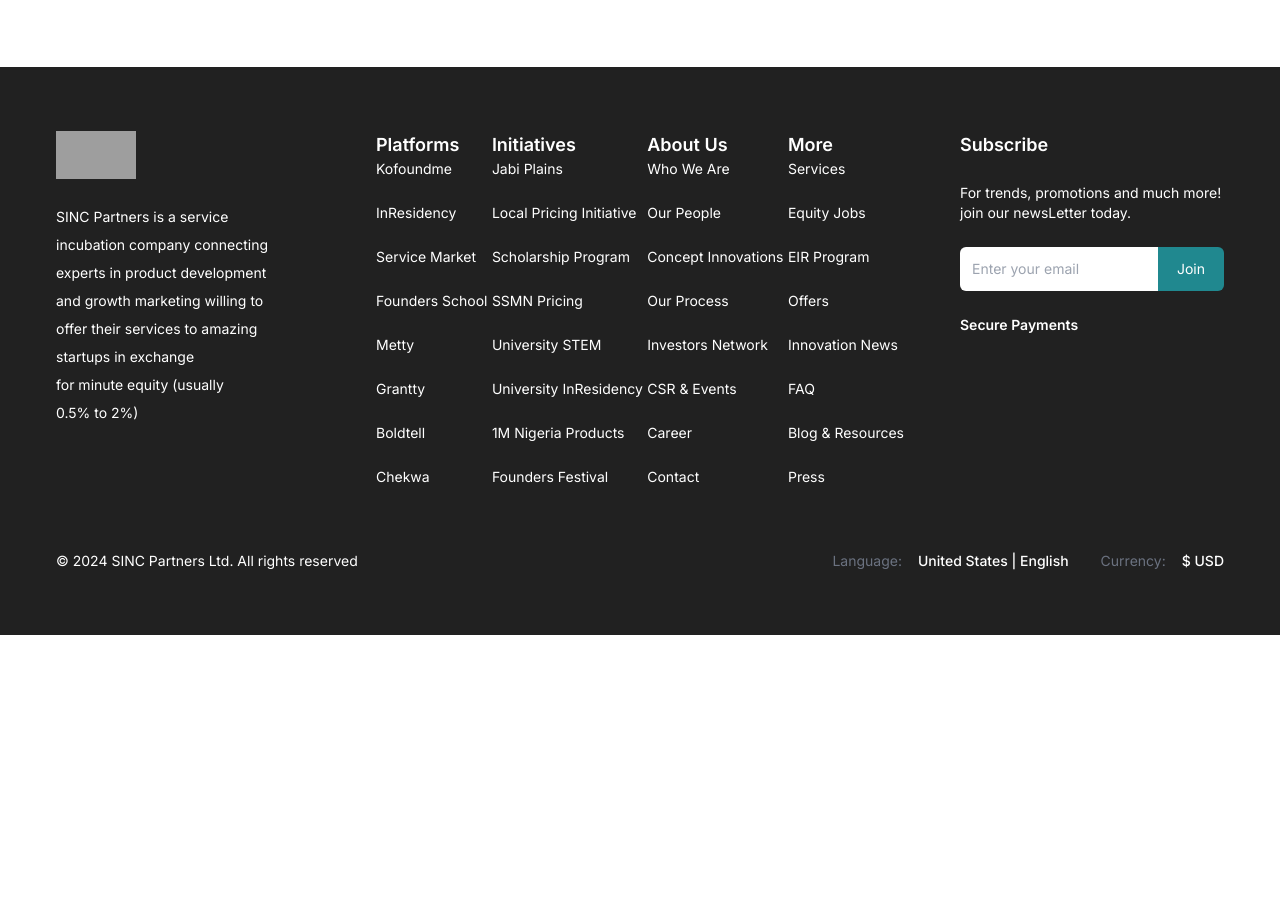
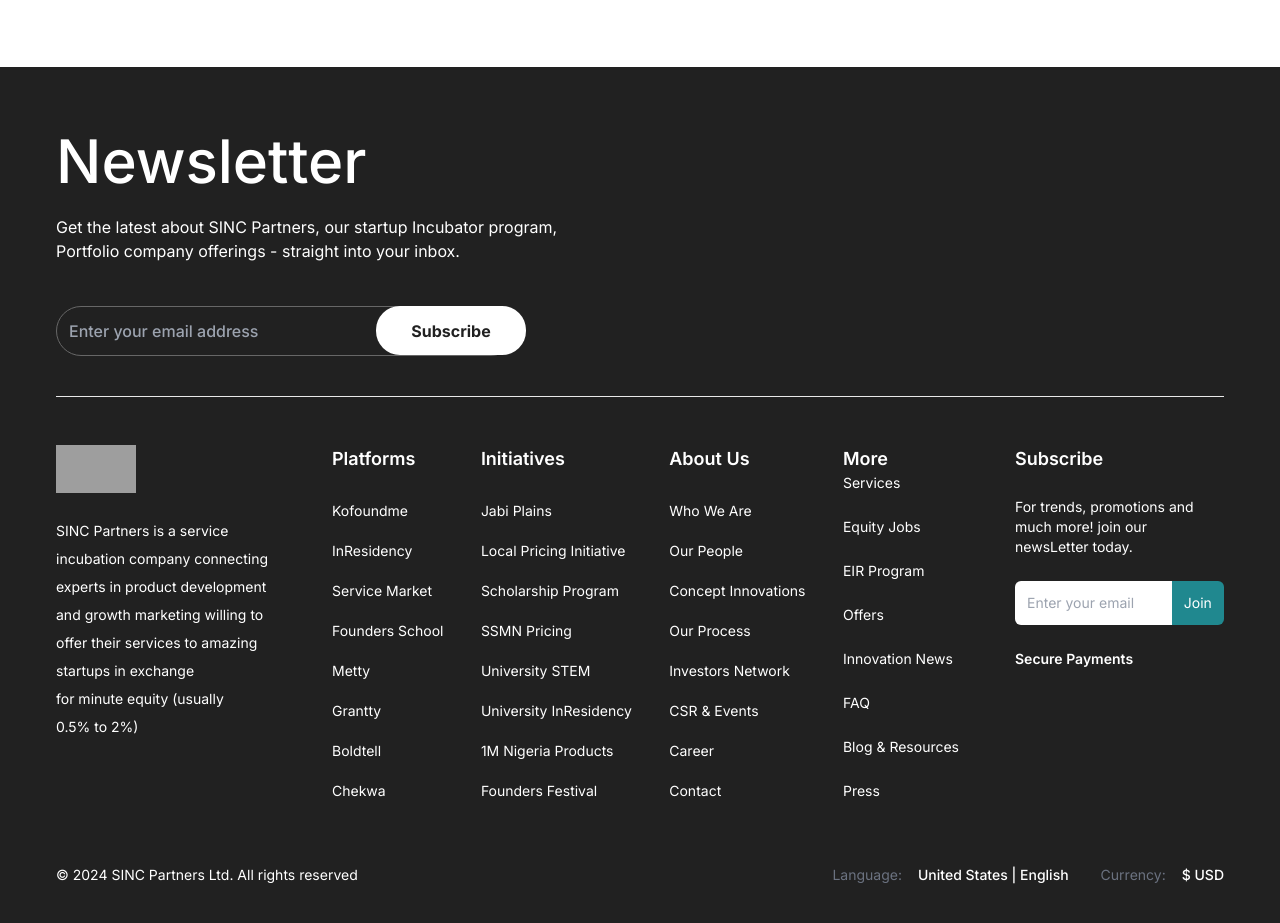
Before and after one commit to agausha/sinc-homepage, a Next.js app: page / in a window 1280 px wide. Shown: the part 7240-8163 px from the top of the page. Before the commit the page ends 7875 px from the top, so only its background shows below. Built offline with nearby package versions, Linux system fonts and the light colour scheme; grey boxes are pictures that could not be loaded.

Commit message:
Update footer

```diff
--- a/components/footer/Footer.tsx
+++ b/components/footer/Footer.tsx
@@ -5,7 +5,26 @@
   return (
     <div className="py-16 px-4 md:px-8 lg:px-16 xl:px-14 2xl:px-64 bg-[#212121] text-white text-sm mt-24">
       {/* TOP */}
-      <div className="flex flex-col md:flex-row justify-between gap-14">
+      <div className="w-full md:w-1/2 lg:w-[553px] h-[249px] flex flex-col gap-6">
+        <h1 className="font-medium text-6xl">Newsletter</h1>
+        <p className="font-normal text-base h-[84px]">
+          Get the latest about SINC Partners, our startup Incubator program,
+          Portfolio company offerings - straight into your inbox.
+        </p>
+        <div className="flex relative mb-6">
+          <input
+            type="text"
+            name="email"
+            placeholder="Enter your email address"
+            className="p-3 w-[460px] h-[50px] font-medium text-base text-[#BABABA] bg-transparent border border-[#676767] rounded-[25px]"
+          />
+          <button className="absolute top-0 left-80 w-[150px] h-[49px] font-bold text-base bg-white text-[#212121] rounded-3xl">
+            Subscribe
+          </button>
+        </div>
+      </div>
+      <span className="flex border-t border-[#E9E9E9] py-2 mt-4"></span>
+      <div className="flex flex-col md:flex-row justify-between gap-14 mt-8">
         {/* LEFT */}
         <div className="w-full md:w-1/2 lg:w-1/4 flex flex-col gap-6">
           <Link href="/">
@@ -53,10 +72,10 @@
           </div> */}
         </div>
         {/* CENTER */}
-        <div className="hidden lg:flex justify-between w-1/2">
+        <div className="hidden lg:flex justify-between w-3/4">
           <div className="flex flex-col justify-between">
             <h1 className="font-semibold text-lg">Platforms</h1>
-            <div className="flex flex-col gap-6">
+            <div className="flex flex-col gap-5">
               <Link href="">Kofoundme</Link>
               <Link href="">InResidency</Link>
               <Link href="">Service Market</Link>
@@ -69,7 +88,7 @@
           </div>
           <div className="flex flex-col justify-between">
             <h1 className="font-semibold text-lg">Initiatives</h1>
-            <div className="flex flex-col gap-6">
+            <div className="flex flex-col gap-5">
               <Link href="">Jabi Plains</Link>
               <Link href="">Local Pricing Initiative</Link>
               <Link href="">Scholarship Program</Link>
@@ -82,7 +101,7 @@
           </div>
           <div className="flex flex-col justify-between">
             <h1 className="font-semibold text-lg">About Us</h1>
-            <div className="flex flex-col gap-6">
+            <div className="flex flex-col gap-5">
               <Link href="">Who We Are</Link>
               <Link href="">Our People</Link>
               <Link href="">Concept Innovations</Link>
```
